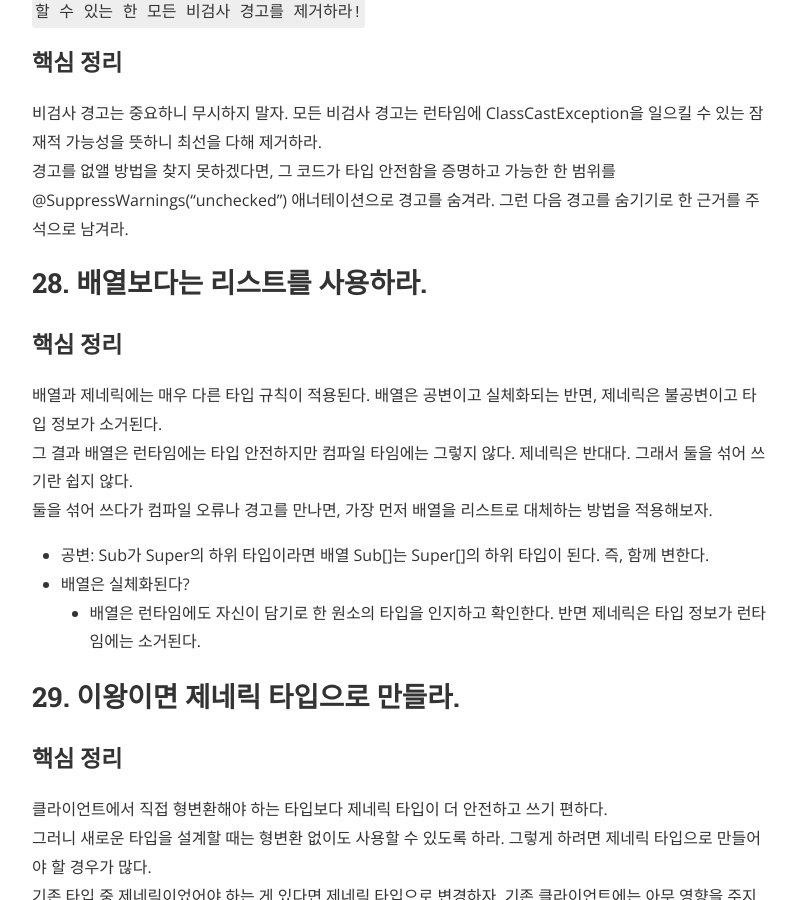
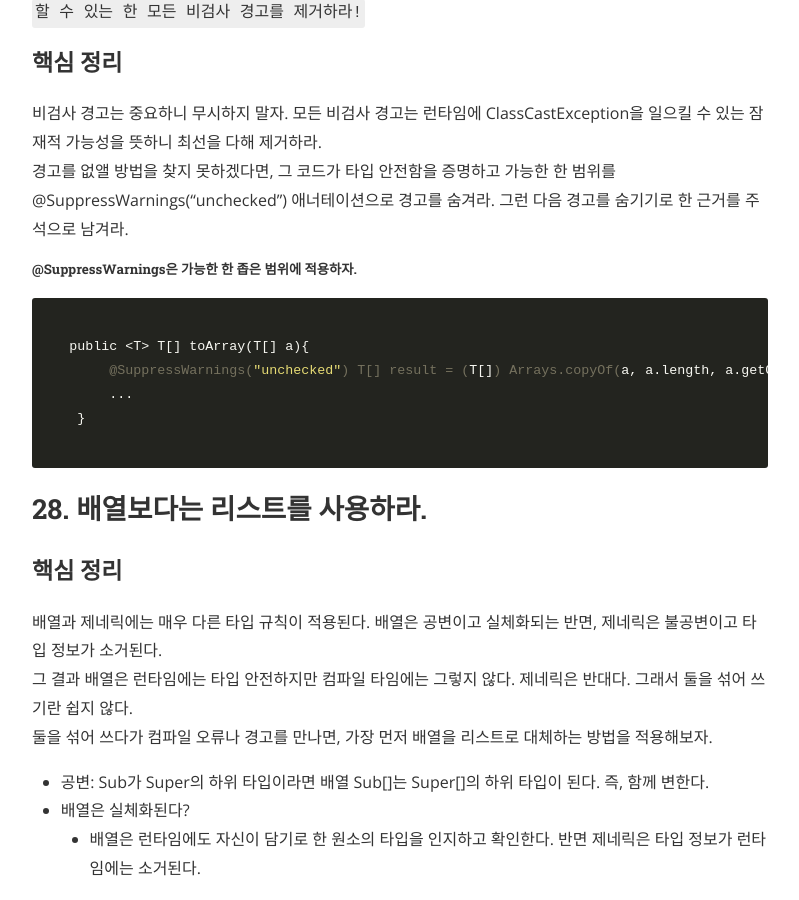
Before and after one commit to gonghojin/gonghojin.github.io, a Jekyll site: the page built from _posts/book/java/effectiveJava/2019-10-13-effectiveJava4.md, in a window 1280 px wide and 900 px high, scrolled down 1851 px. Shown: the whole window, without its empty margins (240-1039 px from the left). Built offline with Jekyll 4.4.1, drawn with Linux system fonts in a browser that asks for light colours; nearby versions of some CDN libraries; comment, search, counter and statistics services are not loaded.

Commit message:
Add: 이펙티브자바_27. 비검사경고를 제거하라

```diff
--- a/_posts/book/java/effectiveJava/2019-10-13-effectiveJava4.md
+++ b/_posts/book/java/effectiveJava/2019-10-13-effectiveJava4.md
@@ -41,6 +41,15 @@ Set<Object>, Set<?>는 안전하지만, raw 타입인 Set은 안전하다.
 ### 핵심 정리
 비검사 경고는 중요하니 무시하지 말자. 모든 비검사 경고는 런타임에 ClassCastException을 일으킬 수 있는 잠재적 가능성을 뜻하니 최선을 다해 제거하라.
 경고를 없앨 방법을 찾지 못하겠다면, 그 코드가 타입 안전함을 증명하고 가능한 한 범위를 @SuppressWarnings("unchecked") 애너테이션으로 경고를 숨겨라. 그런 다음 경고를 숨기기로 한 근거를 주석으로 남겨라.
+##### @SuppressWarnings은 가능한 한 좁은 범위에 적용하자.
+~~~java
+
+   public <T> T[] toArray(T[] a){
+        @SuppressWarnings("unchecked") T[] result = (T[]) Arrays.copyOf(a, a.length, a.getClass());
+        ...
+    }
+
+~~~
 
 ## 28. 배열보다는 리스트를 사용하라.
 ### 핵심 정리
```
Also changed, not shown: _posts/book/java/effectiveJava/2019-10-21-effectiveJava.md (+1 -1 lines).
